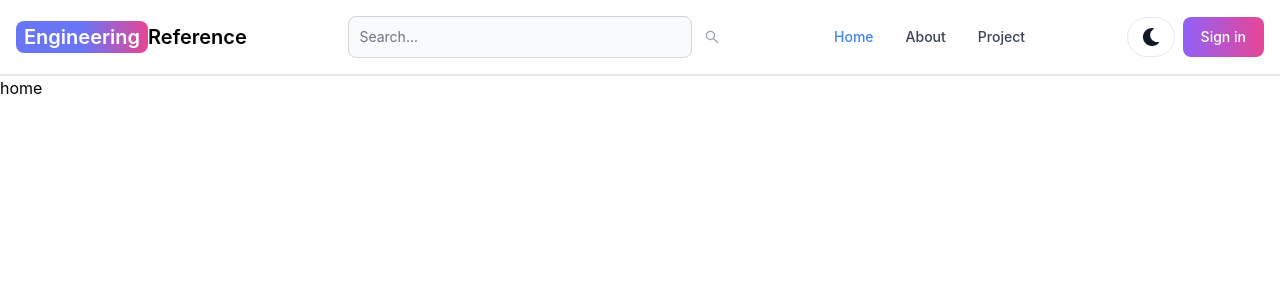
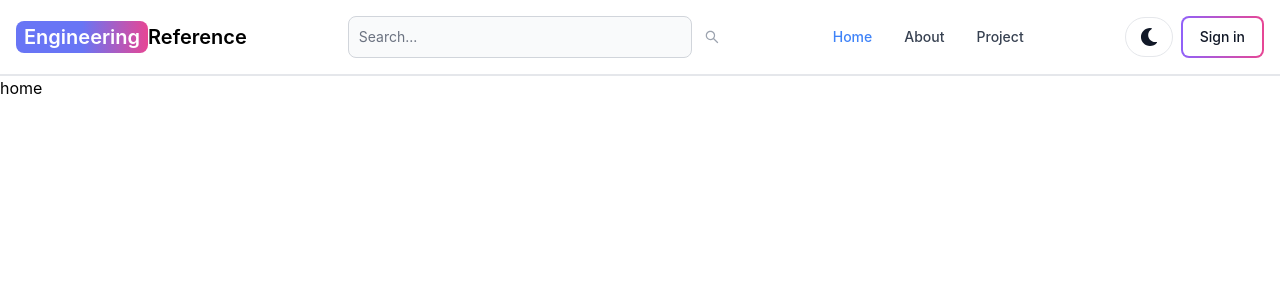
Before and after one commit to rajsingho3/The-CS-Corner, a React (Vite) app in the folder client/: page / in a window 1280 px wide. Shown: the top 300 px of the page. Built offline with nearby package versions, Linux system fonts and the light colour scheme.

Commit message:
improved signin button ui

```diff
--- a/client/src/components/Header.jsx
+++ b/client/src/components/Header.jsx
@@ -45,7 +45,7 @@ export default function Header() {
           <FaMoon className='text-lg' />
         </Button>
         <Link to='/signin'>
-          <Button gradientDuoTone='purpleToPink' className='w-full'>
+          <Button gradientDuoTone='purpleToPink' outline>
             Sign in
           </Button>
         </Link>
```
